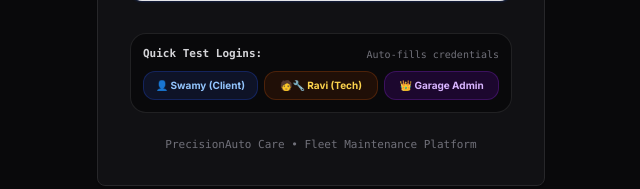
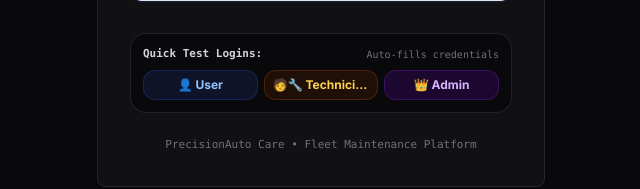
Before and after one commit to pailaswamy08-sketch/precisionauto-care, a React (Vite) app in the folder frontend/: page / in a window 1280 px wide. Shown: the part 558-747 px from the top of the page, without its empty margins (319-959 px from the left). Built offline with nearby package versions, Linux system fonts and the light colour scheme; no server answers; the database is empty.

Commit message:
feat: update login quick buttons to User, Technician, and Admin

```diff
--- a/frontend/src/components/LoginPage.jsx
+++ b/frontend/src/components/LoginPage.jsx
@@ -388,23 +388,23 @@ export default function LoginPage({ onLoginSuccess, onClose, isModal = false })
               <button
                 type="button"
                 onClick={() => handleQuickDemo('USER')}
-                className="py-1.5 px-2 rounded-xl bg-blue-950/40 hover:bg-blue-900/60 border border-blue-800/40 text-blue-300 text-[10px] font-bold text-center transition-colors truncate"
+                className="py-1.5 px-2 rounded-xl bg-blue-950/40 hover:bg-blue-900/60 border border-blue-800/40 text-blue-300 text-xs font-bold text-center transition-colors truncate"
               >
-                👤 Swamy (Client)
+                👤 User
               </button>
               <button
                 type="button"
                 onClick={() => handleQuickDemo('TECH')}
-                className="py-1.5 px-2 rounded-xl bg-amber-950/40 hover:bg-amber-900/60 border border-amber-800/40 text-amber-300 text-[10px] font-bold text-center transition-colors truncate"
+                className="py-1.5 px-2 rounded-xl bg-amber-950/40 hover:bg-amber-900/60 border border-amber-800/40 text-amber-300 text-xs font-bold text-center transition-colors truncate"
               >
-                🧑🔧 Ravi (Tech)
+                🧑🔧 Technician
               </button>
               <button
                 type="button"
                 onClick={() => handleQuickDemo('ADMIN')}
-                className="py-1.5 px-2 rounded-xl bg-purple-950/40 hover:bg-purple-900/60 border border-purple-800/40 text-purple-300 text-[10px] font-bold text-center transition-colors truncate"
+                className="py-1.5 px-2 rounded-xl bg-purple-950/40 hover:bg-purple-900/60 border border-purple-800/40 text-purple-300 text-xs font-bold text-center transition-colors truncate"
               >
-                👑 Garage Admin
+                👑 Admin
               </button>
             </div>
           </div>
```
